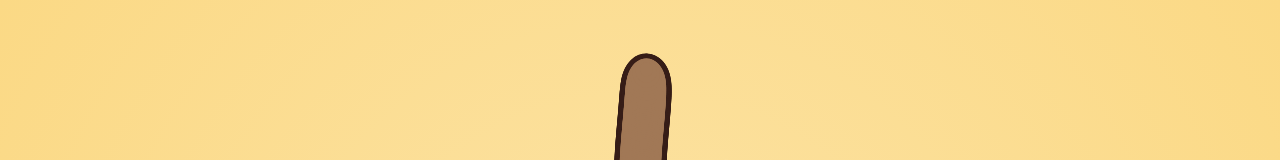
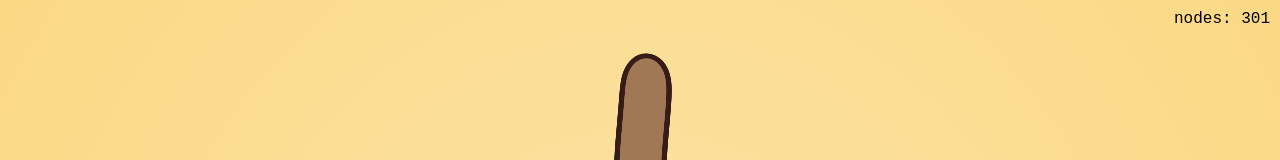
Before and after one commit to luciopaiva/tree, a plain HTML site: page index.html in a window 1280 px wide. Shown: the top 160 px of the page. Drawn offline with Linux system fonts and the light colour scheme.

Commit message:
Show stats

```diff
--- a/index.html
+++ b/index.html
@@ -20,9 +20,21 @@
             padding: 0;
             margin: 0;
             overflow: hidden;
+
+            font-family: monospace;
+            color: black;
+            font-size: 16px;
         }
         canvas {
             background: radial-gradient(circle, transparent, #fbd985) #fce3a5;
+        }
+        p {
+            margin: 0;
+        }
+        #stats {
+            position: absolute;
+            top: 10px;
+            right: 10px;
         }
     </style>
     <script src="utils.js" defer type="module"></script>
@@ -31,6 +43,9 @@
     <script src="index.js" defer type="module"></script>
 </head>
 <body>
+<div id="stats">
+    <p>nodes: <span id="nodes"></span></p>
+</div>
 
 </body>
 </html>
--- a/index.js
+++ b/index.js
@@ -10,6 +10,8 @@ const BORDER_SIZE_FACTOR = 0.08;
 class App {
 
     constructor () {
+        this.nodesElem = document.getElementById("nodes");
+
         this.canvas = document.createElement("canvas");
         this.ctx = this.canvas.getContext("2d");
         document.body.appendChild(this.canvas);
@@ -29,6 +31,12 @@ class App {
 
         this.updateFn = this.update.bind(this);
         this.update(performance.now());
+
+        setInterval(this.reportMetrics.bind(this), 100);
+    }
+
+    reportMetrics() {
+        this.nodesElem.innerText = this.tree.trunk.segments.length.toString();
     }
 
     keypress(event) {
```
